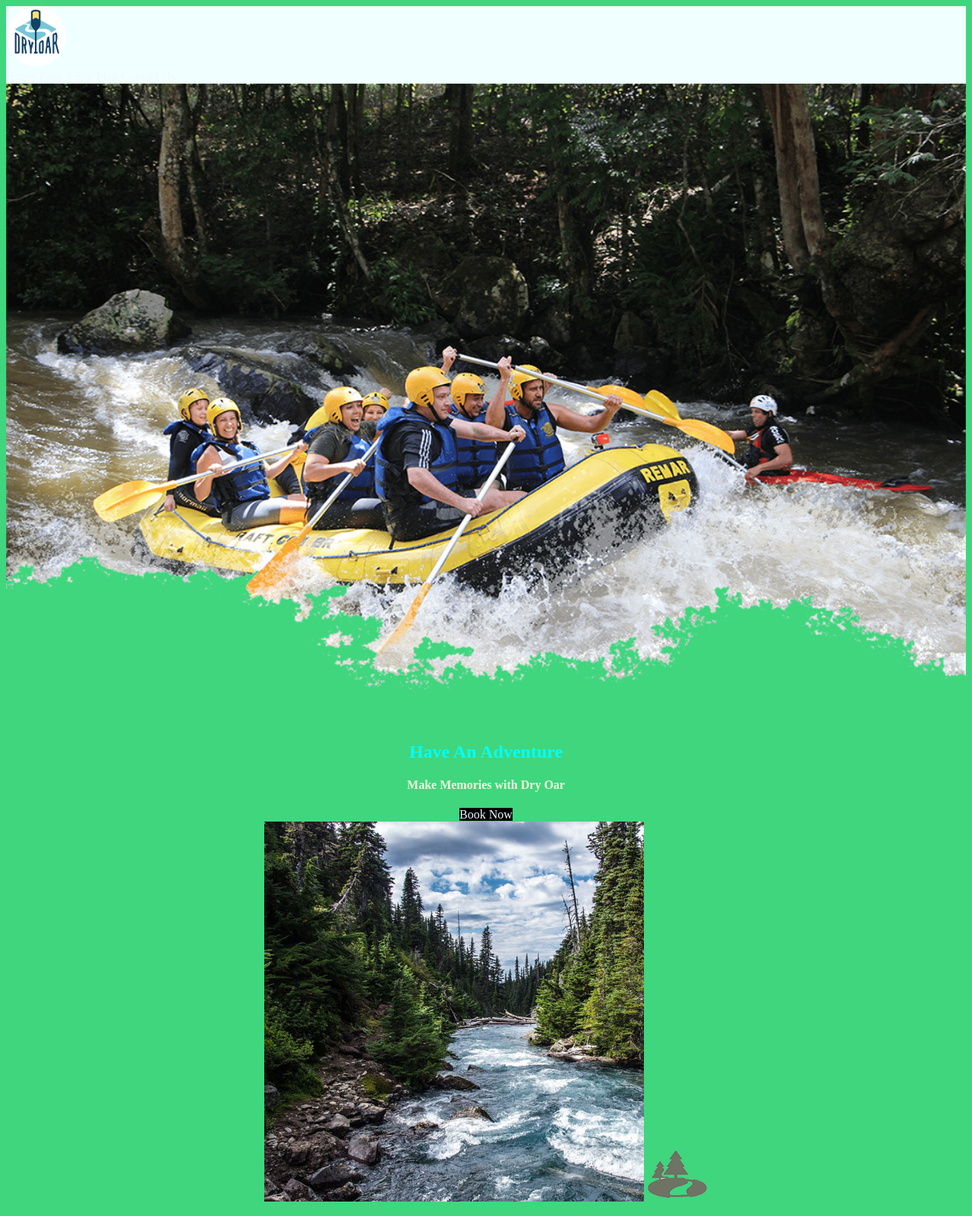
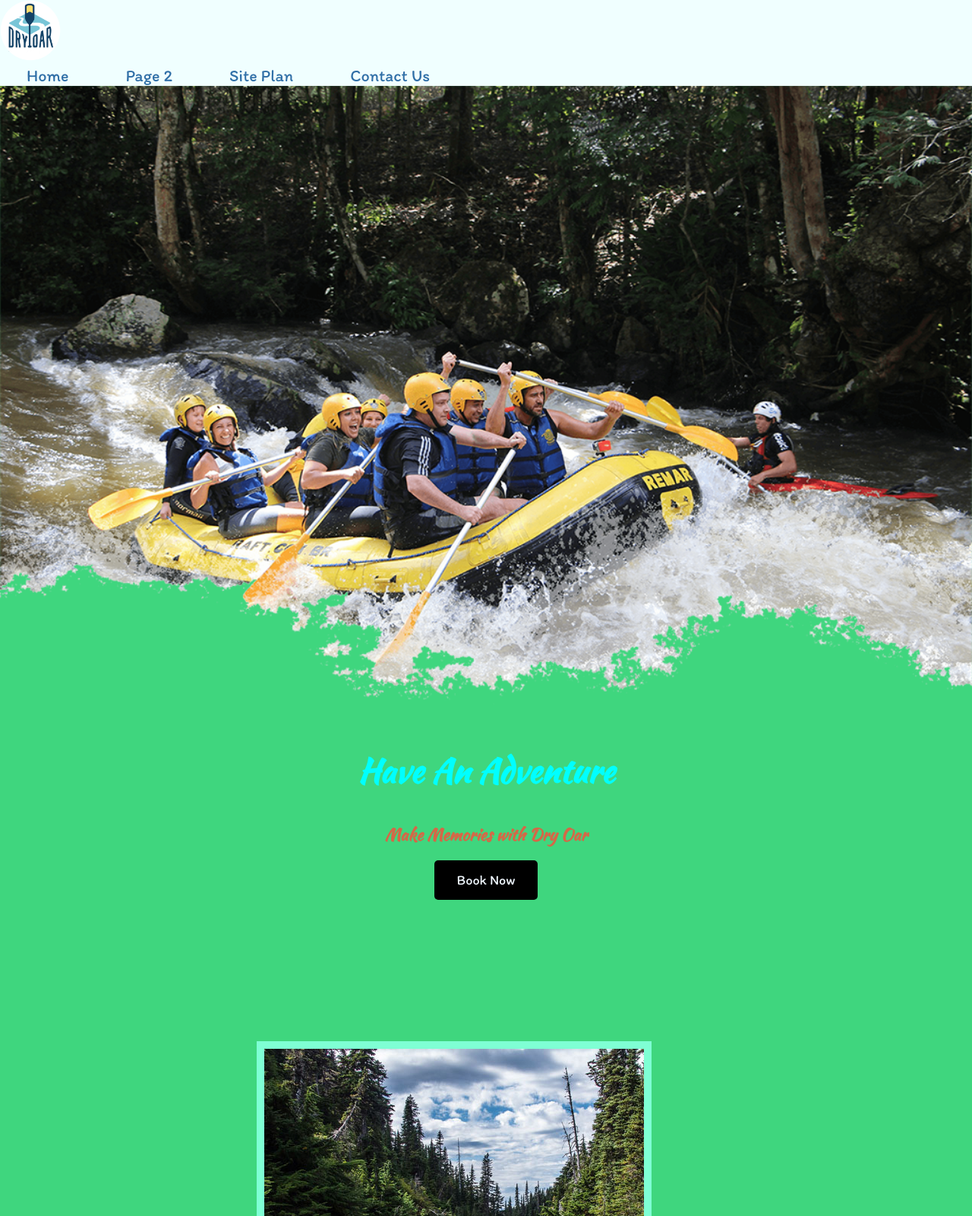
Before and after one commit to Engelito/web130, a plain HTML site: page wwr/index.html in a window 1280 px wide. Shown: the top 1600 px of the page at 76% size. Drawn offline with Linux system fonts and the light colour scheme.

Commit message:
hw fonts

```diff
--- a/wwr/styles/style.css
+++ b/wwr/styles/style.css
@@ -1,3 +1,5 @@
+@import url('https://fonts.googleapis.com/css2?family=Itim&family=Kaushan+Script&display=swap');
+@import url('https://fonts.googleapis.com/css2?family=Kaushan+Script&display=swap');
 #content{
     max-width: 1600px;
     margin: auto 0;
@@ -23,13 +25,20 @@ main section{
 }
 body{
     background-color:rgb(63, 214, 126);
+    font-family: 'Itim', cursive;
+    font-size: 22px;
+    margin: 0;
+    padding: 0;
+}
+h2{
+    margin: 0;
 }
 header{
     background-color: azure;
 }
 nav a:hover{
     background-color: beige;
-    color: antiquewhite;
+    color: rgb(45, 202, 84);
 }
 .book{
     background-color: black;
@@ -50,24 +59,38 @@ nav a:hover{
 }
 footer{
     background-color: brown;
+    padding: 25px 50px;
 }
 nav a{
-    color: aliceblue;
+    color: rgb(48, 111, 167);
     text-decoration: none;
+    padding: 35px;
 }
 .home-title{
     color: aqua;
+    font-size: 2em;
+    font-family: 'Kaushan Script', cursive;
+    margin-top: 10px;
 }
 h4{
-    color: beige;
+    color: rgb(212, 104, 71);
+    font-family: 'Kaushan Script', cursive;
 }
 .book{
     color:aliceblue;
     text-decoration: none;
+    font-size: 18px;
+    padding: 15px 30px;
+    margin-top: 50px;
+    border-radius: 5px;
 }
 .join{
     color: azure;
     text-decoration: none;
+    font-size: 18px;
+    padding: 15px 30px;
+    margin-top: 50px;
+    border-radius: 5px;
 }
 .book:hover{
     color: blueviolet;
@@ -76,10 +99,16 @@ h4{
     color: azure;
 }
 .msg h2{
-    color: beige;
+    color: rgb(238, 94, 37);
+}
+.msg{
+    line-height: 1.5em;
+    padding: 35px;
 }
 .msg p{
     color: blueviolet;
+    font-size: .8em;
+    padding-bottom: 15px;
 }
 msg p{
     color: brown;
@@ -96,6 +125,7 @@ footer a:hover{
 }
 .icon{
     width: 80px;
+    padding-top: 10px;
 }
 .logo{
     width: 80px;
@@ -106,3 +136,20 @@ footer a:hover{
 footer h3 a:hover{
     text-decoration: underline;
 }
+#logo_link{
+    padding-top: 5px;
+}
+footer .social img{
+    padding-top: 15px;
+    margin-top: 200px;
+}
+.rivers-card, .camping-card, .rapids-card{
+    margin: 200px 0;
+}
+.card-img{
+    border: 10px solid #d9c2a3;
+    border-color: aquamarine;
+}
+main section img{
+    box-sizing: border-box;
+}
```
